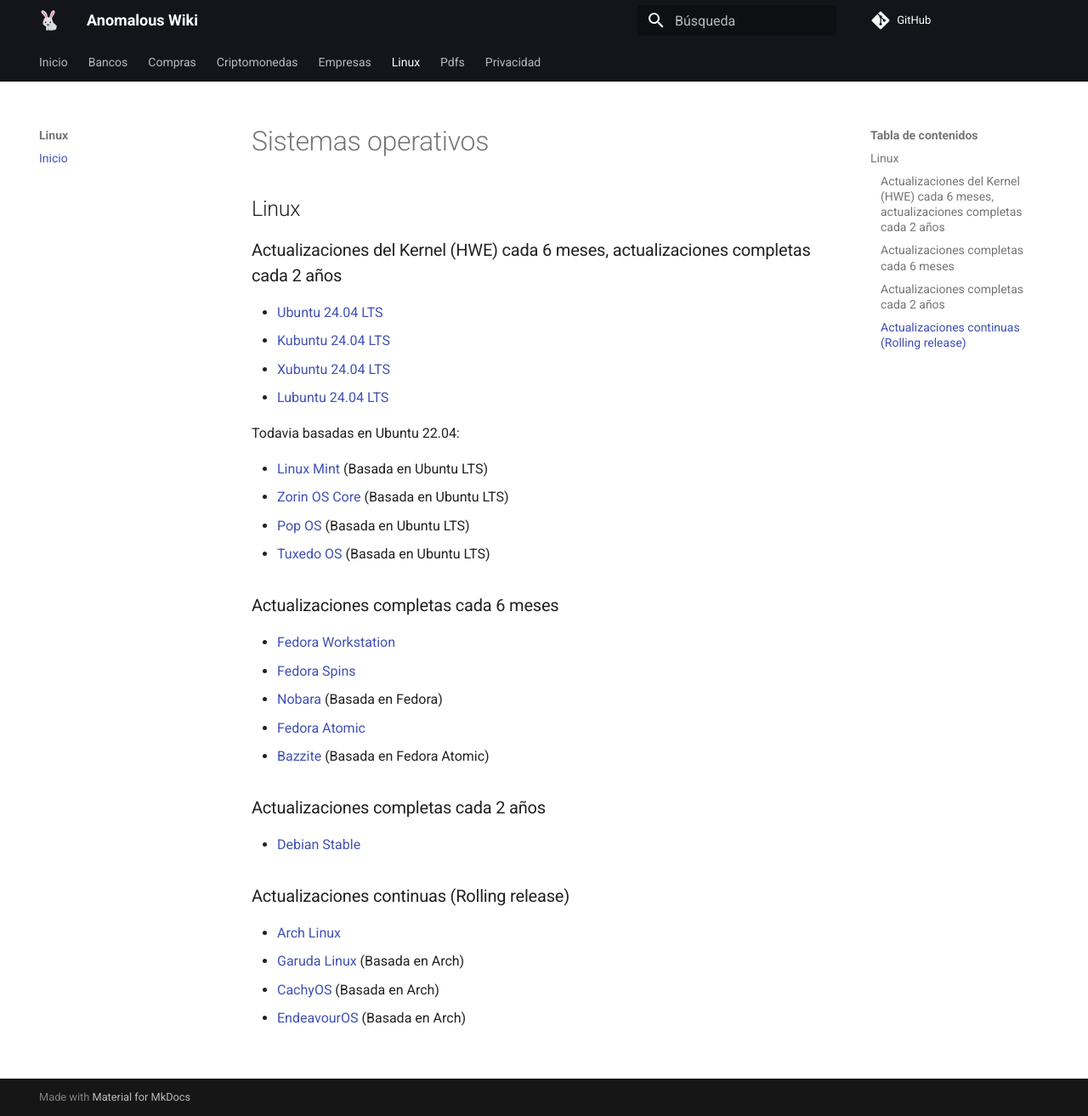
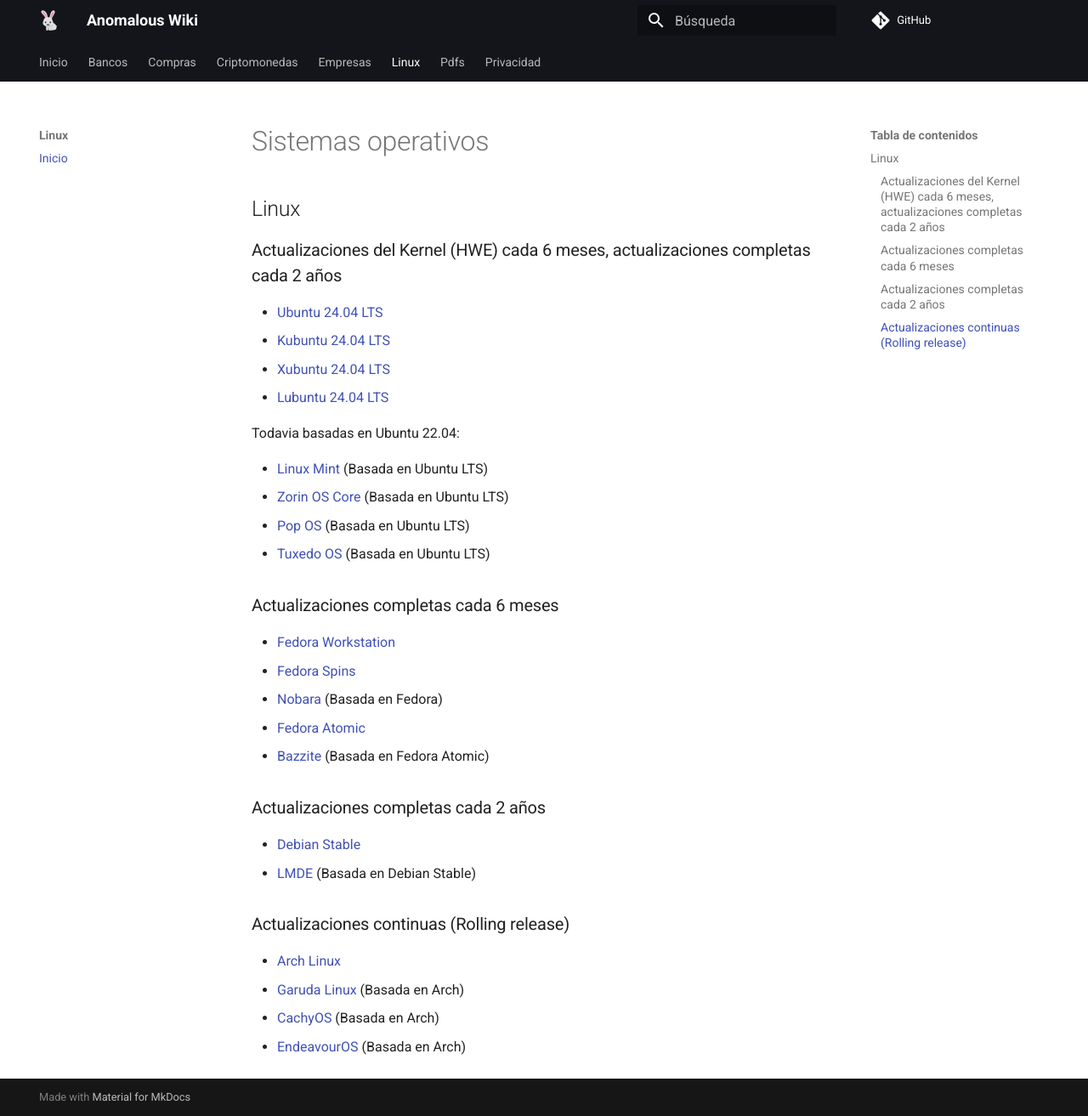
Before and after one commit to anomalouscode/wiki, an MkDocs documentation site: the page built from docs/linux/index.md, in a window 1280 px wide and 1313 px high. Shown: the whole window at 85% size. Built offline with MkDocs 1.6.1 and Material for MkDocs 9.7.7, drawn with Linux system fonts in a browser that asks for light colours; comment, search, counter and statistics services are not loaded.

Commit message:
Update index.md

```diff
--- a/docs/linux/index.md
+++ b/docs/linux/index.md
@@ -31,6 +31,7 @@
 ### Actualizaciones completas cada 2 años
 
 - [Debian Stable](https://debian.org/)
+- [LMDE](https://linuxmint.com/download_lmde.php) (Basada en Debian Stable)
 
 ### Actualizaciones continuas (Rolling release)
 
```
